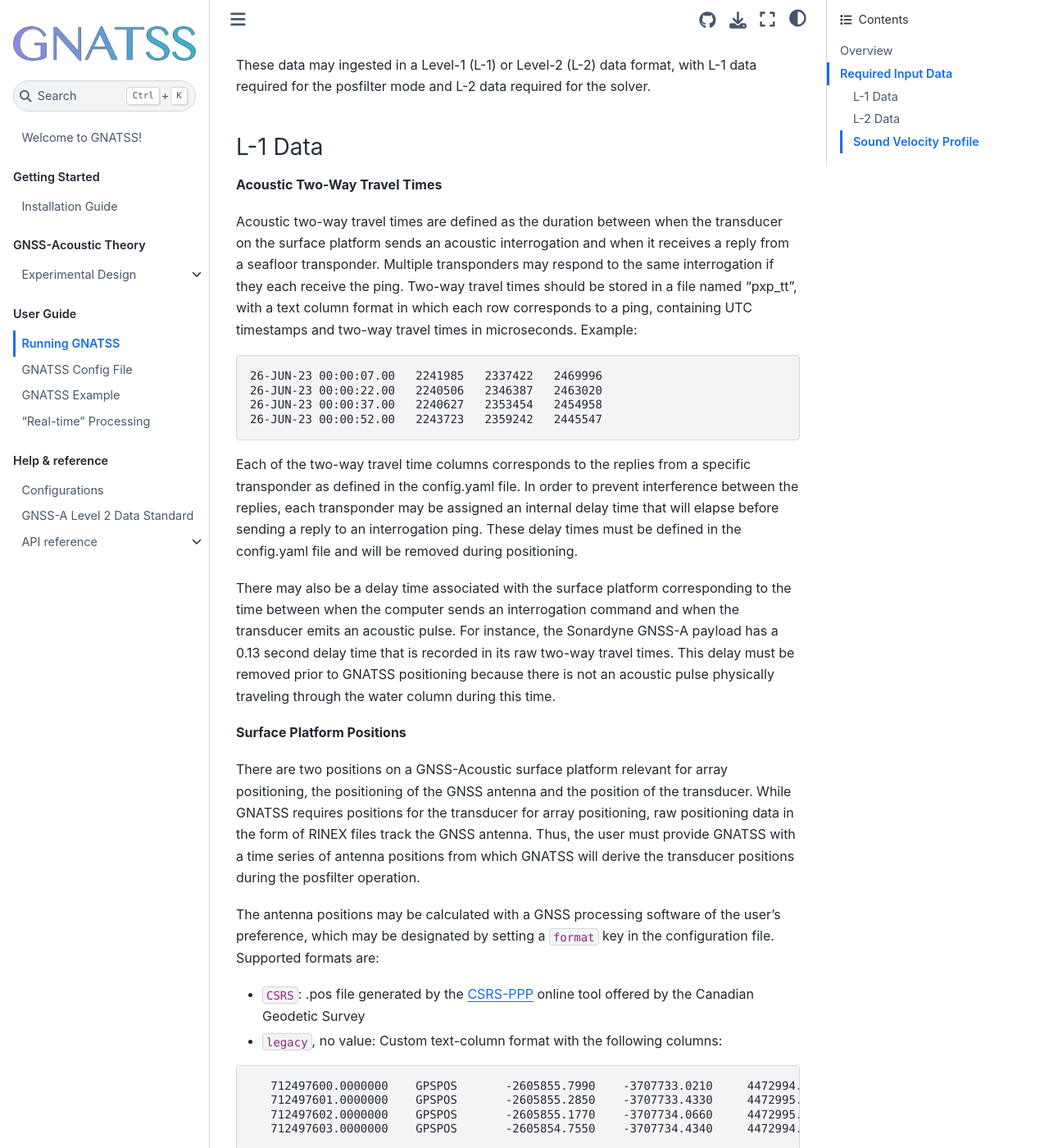
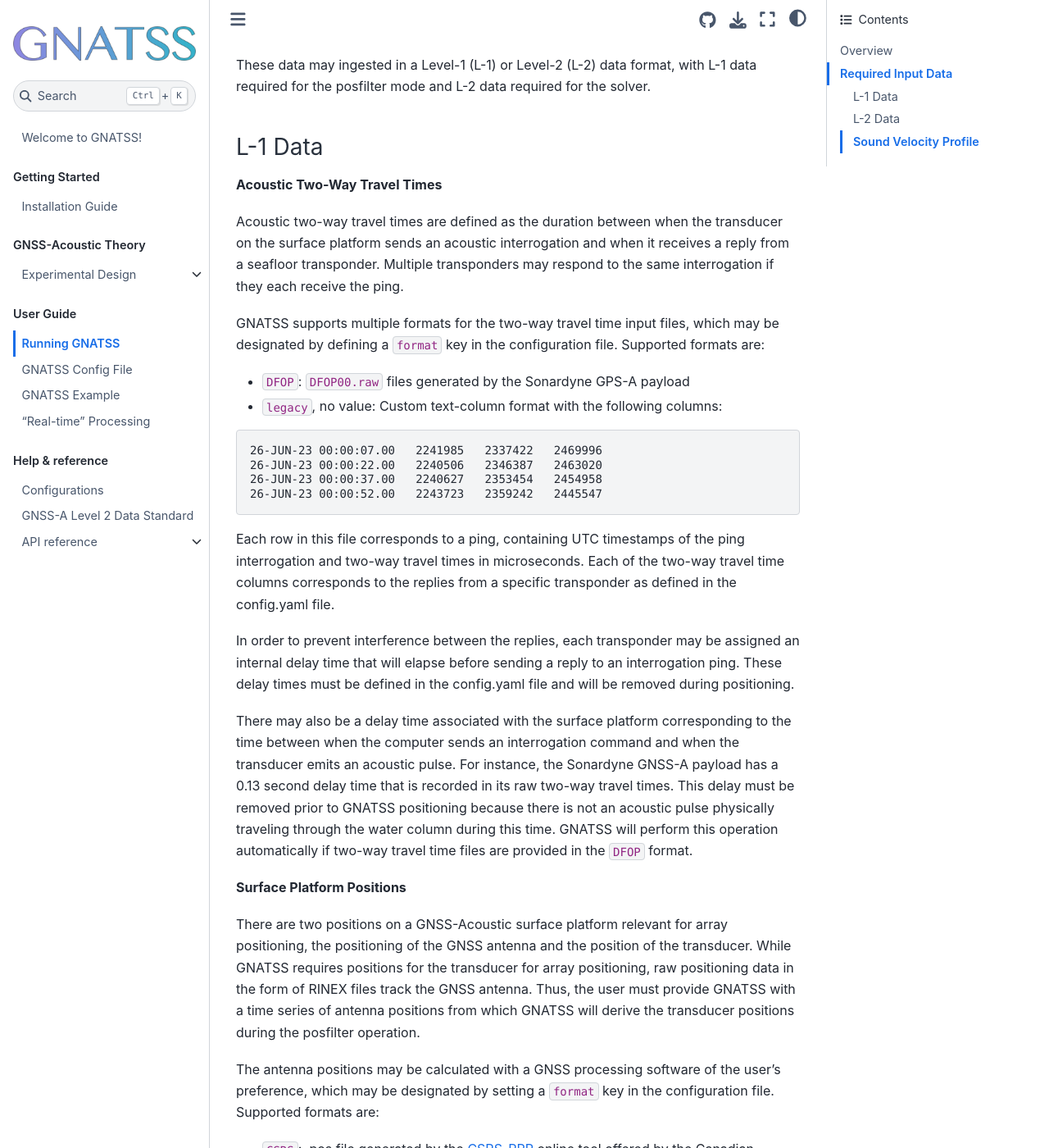
Before and after one commit to seafloor-geodesy/gnatss, a Jupyter Book: the page built from docs/input.md, in a window 1280 px wide and 1400 px high, scrolled down 1479 px. Shown: the whole window at 82% size. Built offline with Jupyter Book 1.0.4 settings and Sphinx 7.4.7 and the Sphinx Book theme 1.1.4, drawn with Linux system fonts in a browser that asks for light colours; pages that are not in the unit, such as notebooks, are missing from menus.

Commit message:
docs: DFOP file format

````diff
--- a/docs/input.md
+++ b/docs/input.md
@@ -74,10 +74,14 @@ L-1 data required for the posfilter mode and L-2 data required for the solver.
 Acoustic two-way travel times are defined as the duration between when the
 transducer on the surface platform sends an acoustic interrogation and when it
 receives a reply from a seafloor transponder. Multiple transponders may respond
-to the same interrogation if they each receive the ping. Two-way travel times
-should be stored in a file named “pxp_tt”, with a text column format in which
-each row corresponds to a ping, containing UTC timestamps and two-way travel
-times in microseconds. Example:
+to the same interrogation if they each receive the ping.
+
+GNATSS supports multiple formats for the two-way travel time input files, which
+may be designated by defining a `format` key in the configuration file.
+Supported formats are:
+
+- `DFOP`: `DFOP00.raw` files generated by the Sonardyne GPS-A payload
+- `legacy`, no value: Custom text-column format with the following columns:
 
 ```console
 26-JUN-23 00:00:07.00   2241985   2337422   2469996
@@ -86,12 +90,15 @@ times in microseconds. Example:
 26-JUN-23 00:00:52.00   2243723   2359242   2445547
 ```
 
-Each of the two-way travel time columns corresponds to the replies from a
-specific transponder as defined in the config.yaml file. In order to prevent
-interference between the replies, each transponder may be assigned an internal
-delay time that will elapse before sending a reply to an interrogation ping.
-These delay times must be defined in the config.yaml file and will be removed
-during positioning.
+Each row in this file corresponds to a ping, containing UTC timestamps of the
+ping interrogation and two-way travel times in microseconds. Each of the two-way
+travel time columns corresponds to the replies from a specific transponder as
+defined in the config.yaml file.
+
+In order to prevent interference between the replies, each transponder may be
+assigned an internal delay time that will elapse before sending a reply to an
+interrogation ping. These delay times must be defined in the config.yaml file
+and will be removed during positioning.
 
 There may also be a delay time associated with the surface platform
 corresponding to the time between when the computer sends an interrogation
@@ -99,7 +106,8 @@ command and when the transducer emits an acoustic pulse. For instance, the
 Sonardyne GNSS-A payload has a 0.13 second delay time that is recorded in its
 raw two-way travel times. This delay must be removed prior to GNATSS positioning
 because there is not an acoustic pulse physically traveling through the water
-column during this time.
+column during this time. GNATSS will perform this operation automatically if
+two-way travel time files are provided in the `DFOP` format.
 
 **Surface Platform Positions**
 
````
Also changed, not shown: README.md (+1 -1 lines), docs/config_yaml.md (+8 -5 lines), 3 other files.
